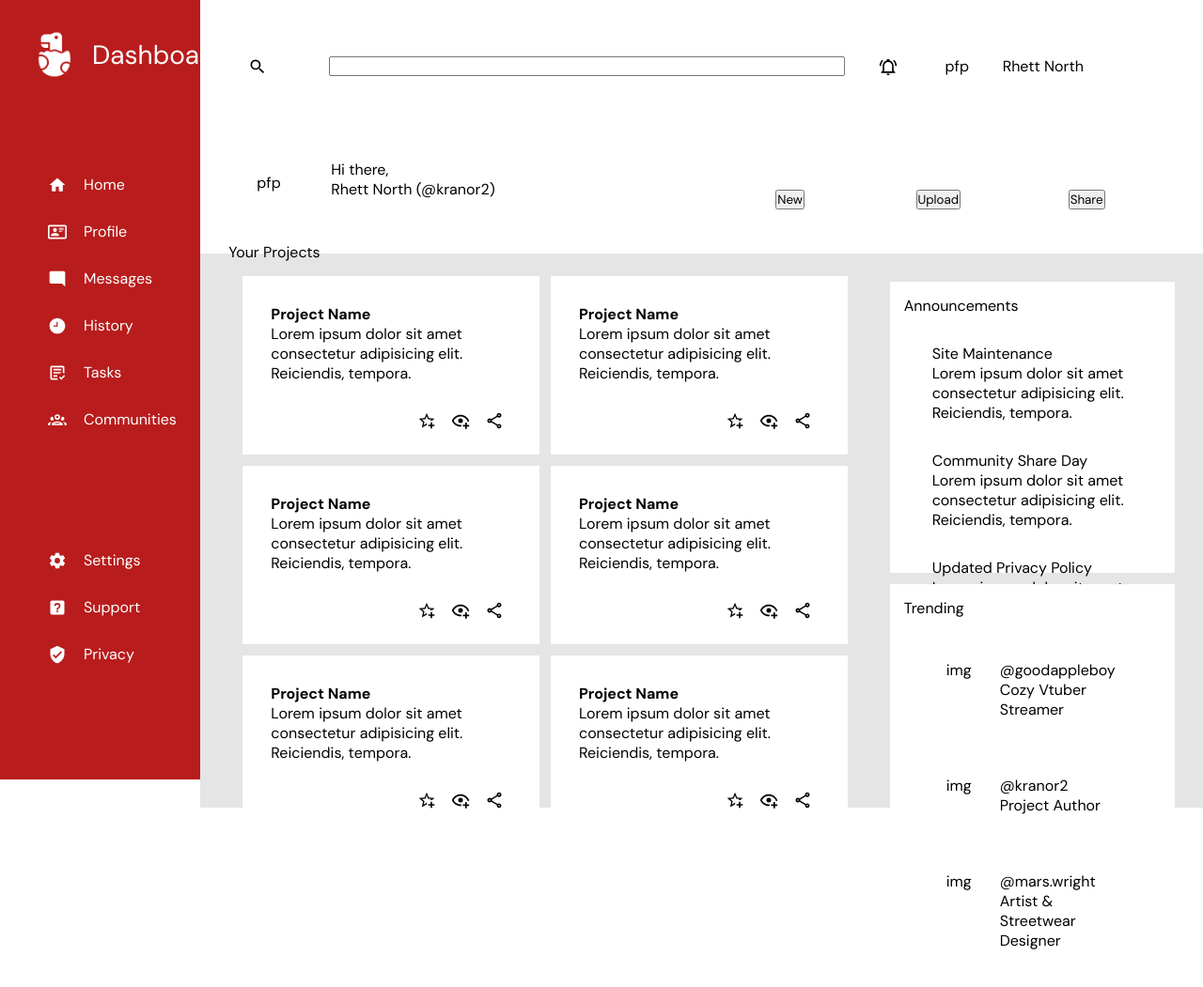
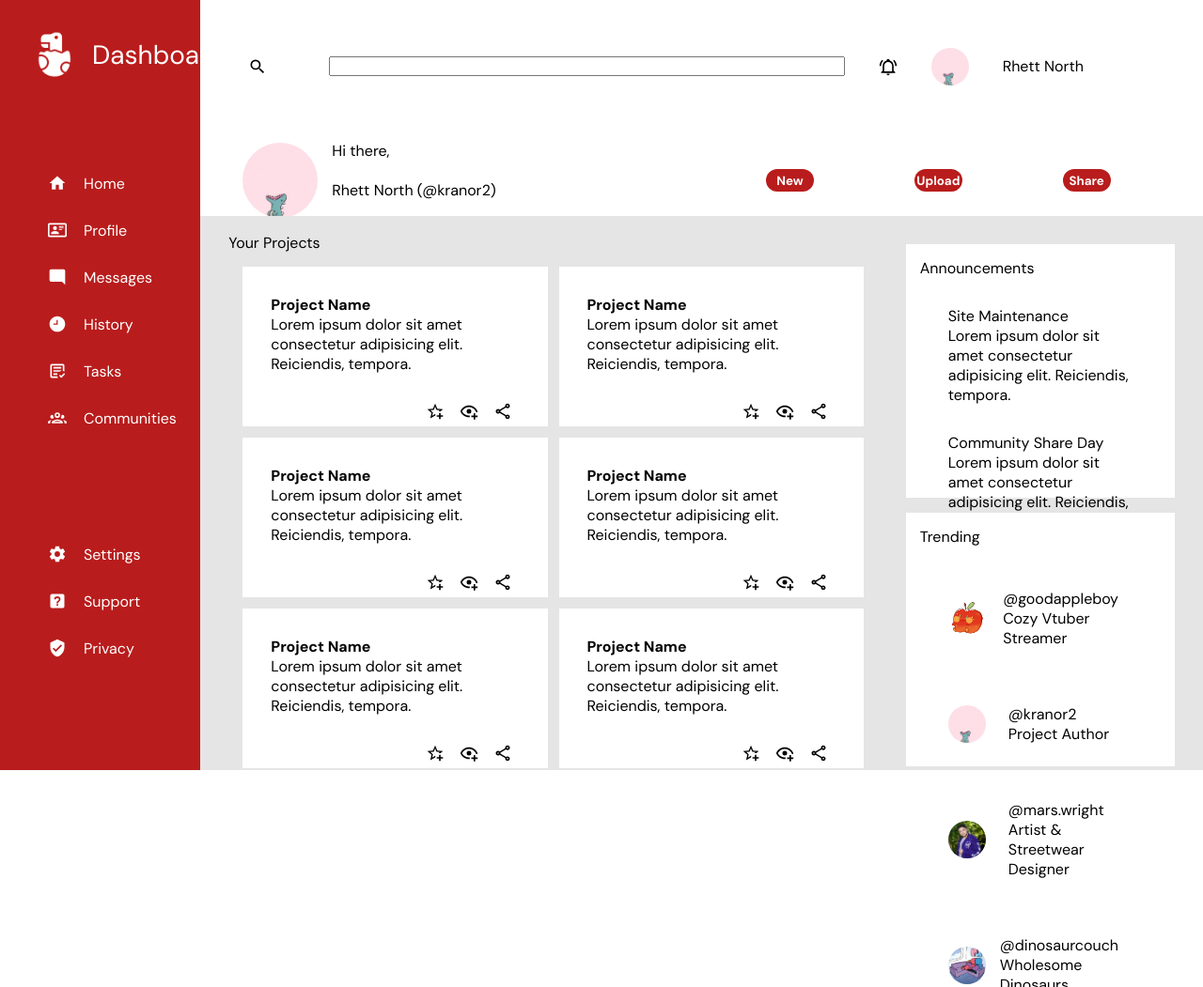
Before and after one commit to kranor2/admin-dash, a plain HTML site: page index.html in a window 1280 px wide. Shown: the top 1051 px of the page at 94% size. Drawn offline with Linux system fonts and the light colour scheme.

Commit message:
Add img assets, button styling, fix issues
In this commit, the main focus was adding and applying the image assets
for the page, which consist of profile images applied to the pfp and
avatar classes within the header and shoutout (trending) sections. To
style these images, I added a circular crop using border-radius, sizing
properties, and the object-fit property to maintain the aspect ratio of
each image. I styled the three buttons within the header with sizing and
thematic properties. I also made adjustments and fixes for sizing issues
and other typos/errors within the HTML and CSS.

```diff
--- a/index.html
+++ b/index.html
@@ -66,13 +66,13 @@
                 </div>
                 <div class="personal">
                     <img class="icon" src="assets/bell.svg">
-                    <div class="avatar">pfp</div>
+                    <img class="avatar" src="assets/rawr-pfp.jpg">
                     <div class="name">Rhett North</div>
                 </div>
             </div>
             <div class="hi-there">
                 <div class="welcome">
-                    <div class="pfp">pfp</div>
+                    <img class="pfp" src="assets/rawr-pfp.jpg">
                     <div class="welcome-message">
                         <p class="msg">Hi there,</p>
                         <p class="user">Rhett North (@kranor2)</p>
@@ -179,28 +179,28 @@
                     <p class="section">Trending</p>
                     <div class="extra-window">
                         <div class="mention">
-                            <div class="avatar">img</div>
+                            <img class="avatar" src="assets/apple-pfp.jpg">
                             <div class="contact-card">
                                 <p class="handle">@goodappleboy</p>
                                 <p class="bio">Cozy Vtuber Streamer</p>
                             </div>
                         </div>
                         <div class="mention">
-                            <div class="avatar">img</div>
+                            <img class="avatar" src="assets/rawr-pfp.jpg">
                             <div class="contact-card">
                                 <p class="handle">@kranor2</p>
                                 <p class="bio">Project Author</p>
                             </div>
                         </div>
                         <div class="mention">
-                            <div class="avatar">img</div>
+                            <img class="avatar" src="assets/mars-pfp.jpg">
                             <div class="contact-card">
                                 <p class="handle">@mars.wright</p>
                                 <p class="bio">Artist & Streetwear Designer</p>
                             </div>
                         </div>
                         <div class="mention">
-                            <div class="avatar">img</div>
+                            <img class="avatar" src="assets/dinosaurcouch-pfp.jpeg">
                             <div class="contact-card">
                                 <p class="handle">@dinosaurcouch</p>
                                 <p class="bio">Wholesome Dinosaurs</p>
--- a/style.css
+++ b/style.css
@@ -7,6 +7,17 @@
     margin: 0;
     padding: 0;
     font-family: "DM Sans", "Verdana", sans-serif;
+}
+
+button {
+    background-color: var(--theme-red);
+    color: white;
+    font-weight: 700;
+    height: 3vh;
+    width: 4vw;
+    border: 0;
+    border-radius: 2em;
+    cursor: pointer;
 }
 
 .container {
@@ -77,15 +88,25 @@
 }
 
 .header {
-    max-height: 30vh;
+    max-height: 25vh;
     display: grid;
     grid-row: 1 / 2;
     grid-column: 2 / 3;
     grid-template-rows: 1fr 2fr;
 }
 
+.pfp, .avatar {
+    border-radius: 50%;
+    object-fit: cover;
+}
+
+.avatar {
+    height: 5vh;
+    width: 5vh;
+}
+
 .topline {
-    max-height: 10vh;
+    max-height: 7.5vh;
     display: grid;
     grid-template-columns: 2fr 1fr;
 }
@@ -103,9 +124,10 @@
 }
 
 .hi-there {
-    max-height: 20vh;
+    max-height: 15vh;
     display: grid;
     grid-template-columns: 1fr 1fr;
+    align-items: center;
 }
 
 .pfp {
@@ -119,9 +141,15 @@
     align-items: center;
 }
 
+.welcome img {
+    height: 10vh;
+    width: 10vh;
+}
+
 .welcome-message {
     display: grid;
     grid-template-rows: 1fr 3fr;
+    align-items: center;
 }
 
 .project-buttons {
@@ -167,7 +195,7 @@
 
 .card {
     background-color: white;
-    max-height: 20vh;
+    max-height: 17.5vh;
     display: grid;
     grid-template-rows: 3fr 1fr;
 }
@@ -194,14 +222,15 @@
 }
 
 .announcements {
-    max-height: 35vh;
+    max-height: 30vh;
 }
 
 .shoutouts {
-    max-height: 35vh;
+    max-height: 30vh;
 }
 
 .mention {
     display: grid;
     grid-template-columns: 1fr 3fr;
+    align-items: center;
 }
```
Also changed, not shown: assets/apple-pfp.jpg (added), assets/dinosaurcouch-pfp.jpeg (added), assets/mars-pfp.jpg (added), assets/rawr-pfp.jpg (added).
